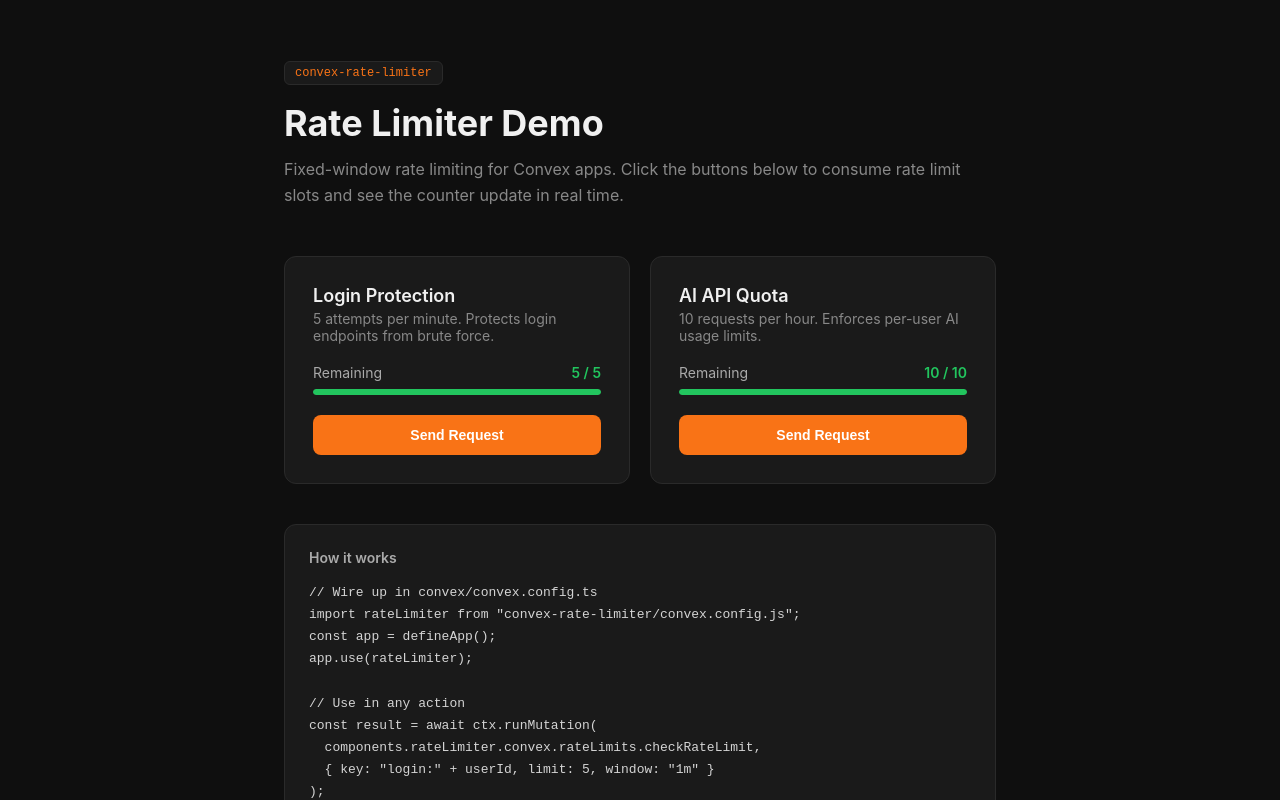
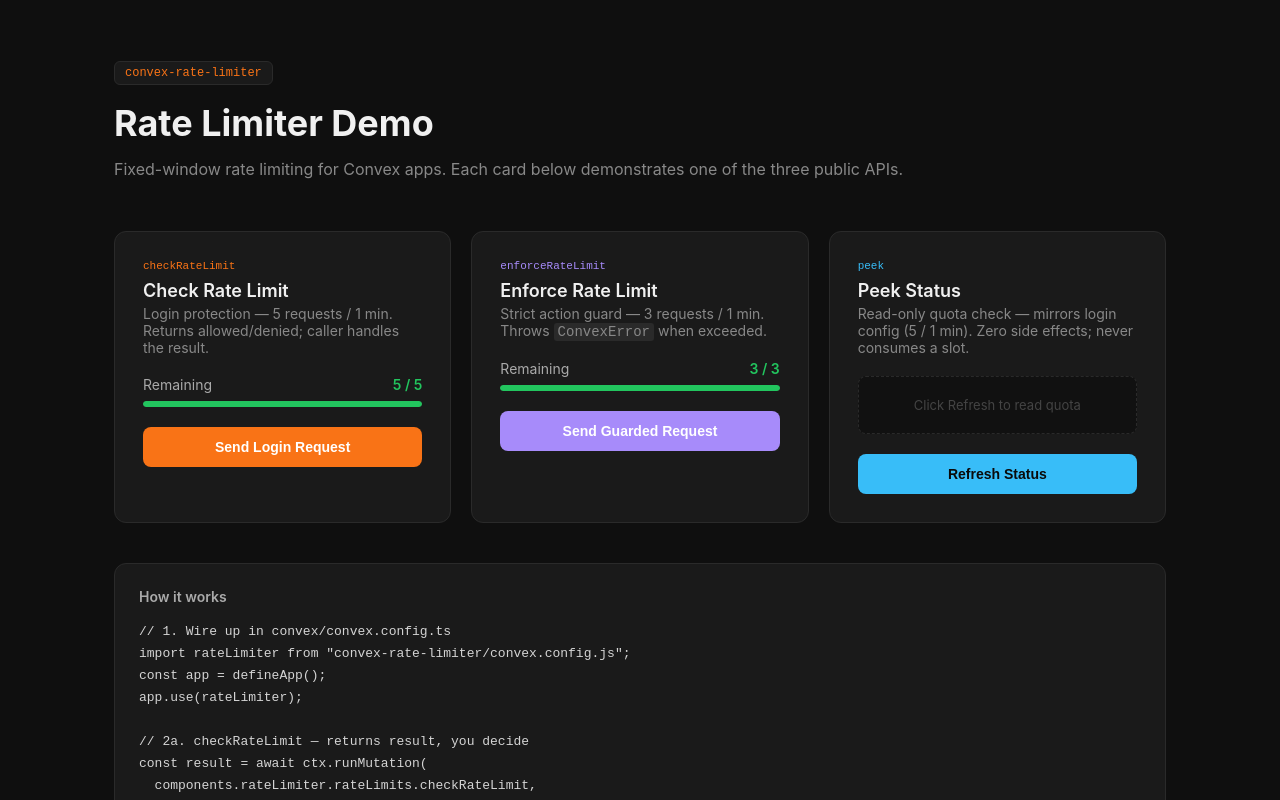
Before and after one commit to satyamdwivedi7/rate-limit-test, a Next.js app: page / in a window 1280 px wide. Shown: the top 800 px of the page. Built offline with nearby package versions, Linux system fonts and the light colour scheme; no server answers.

Commit message:
feat: three-card demo — checkRateLimit, enforceRateLimit, peek

```diff
--- a/app/page.tsx
+++ b/app/page.tsx
@@ -3,8 +3,6 @@
 import { useAction } from "convex/react";
 import { useEffect, useRef, useState } from "react";
 import { api } from "../convex/_generated/api";
-
-type Result = { allowed: boolean; remaining: number; resetAt: number };
 
 function formatReset(resetAt: number) {
   const secs = Math.max(0, Math.ceil((resetAt - Date.now()) / 1000));
@@ -12,121 +10,167 @@ function formatReset(resetAt: number) {
   return `${secs}s`;
 }
 
-function RateLimitCard({
-  title,
-  description,
-  limit,
-  actionFn,
-  userId,
-}: {
-  title: string;
-  description: string;
-  limit: number;
-  actionFn: (args: { userId: string }) => Promise<Result>;
-  userId: string;
-}) {
-  const [result, setResult] = useState<Result | null>(null);
+function ProgressBar({ remaining, limit }: { remaining: number; limit: number }) {
+  const pct = (remaining / limit) * 100;
+  const color = pct > 50 ? "#22c55e" : pct > 20 ? "#f59e0b" : "#ef4444";
+  return (
+    <div>
+      <div style={{ display: "flex", justifyContent: "space-between", marginBottom: 8, fontSize: 14 }}>
+        <span style={{ color: "#aaa" }}>Remaining</span>
+        <span style={{ fontWeight: 600, color }}>{remaining} / {limit}</span>
+      </div>
+      <div style={{ background: "#2a2a2a", borderRadius: 4, height: 6, overflow: "hidden" }}>
+        <div style={{ width: `${pct}%`, height: "100%", background: color, borderRadius: 4, transition: "all 0.3s ease" }} />
+      </div>
+    </div>
+  );
+}
+
+// Card 1: checkRateLimit
+function CheckCard({ userId }: { userId: string }) {
+  const LIMIT = 5;
+  const loginAttempt = useAction(api.actions.loginAttempt);
+  const [result, setResult] = useState<{ allowed: boolean; remaining: number; resetAt: number } | null>(null);
   const [loading, setLoading] = useState(false);
-  const [error, setError] = useState<string | null>(null);
 
   async function handleClick() {
     setLoading(true);
-    setError(null);
     try {
-      const r = await actionFn({ userId });
-      setResult(r);
-    } catch (e) {
-      setError(e instanceof Error ? e.message : "Request failed");
+      setResult(await loginAttempt({ userId }));
     } finally {
       setLoading(false);
     }
   }
 
-  const remaining = result?.remaining ?? limit;
-  const resetAt = result?.resetAt ?? null;
+  const remaining = result?.remaining ?? LIMIT;
   const allowed = result?.allowed ?? true;
-  const pct = (remaining / limit) * 100;
-  const barColor = pct > 50 ? "#22c55e" : pct > 20 ? "#f59e0b" : "#ef4444";
 
   return (
-    <div style={{
-      background: "#1a1a1a",
-      border: `1px solid ${allowed ? "#2a2a2a" : "#ef444440"}`,
-      borderRadius: 12,
-      padding: 28,
-      display: "flex",
-      flexDirection: "column",
-      gap: 20,
-    }}>
+    <div style={{ background: "#1a1a1a", border: `1px solid ${allowed ? "#2a2a2a" : "#ef444440"}`, borderRadius: 12, padding: 28, display: "flex", flexDirection: "column", gap: 20 }}>
       <div>
-        <h2 style={{ fontSize: 18, fontWeight: 600, marginBottom: 4 }}>{title}</h2>
-        <p style={{ color: "#888", fontSize: 14 }}>{description}</p>
+        <div style={{ fontFamily: "monospace", fontSize: 11, color: "#f97316", marginBottom: 8 }}>checkRateLimit</div>
+        <h2 style={{ fontSize: 18, fontWeight: 600, marginBottom: 4 }}>Check Rate Limit</h2>
+        <p style={{ color: "#888", fontSize: 14 }}>Login protection — 5 requests / 1 min. Returns allowed/denied; caller handles the result.</p>
       </div>
 
+      <ProgressBar remaining={remaining} limit={LIMIT} />
+
+      {result && (
+        <>
+          <div style={{ background: allowed ? "#16231a" : "#230e0e", border: `1px solid ${allowed ? "#22c55e30" : "#ef444430"}`, borderRadius: 8, padding: "10px 14px", fontSize: 13, fontFamily: "monospace", color: allowed ? "#86efac" : "#fca5a5" }}>
+            {allowed ? "✓ allowed" : "✗ rate limited"} · remaining: {result.remaining} · resets in {formatReset(result.resetAt)}
+          </div>
+          <div style={{ fontFamily: "monospace", fontSize: 12, color: "#555", lineHeight: 1.6 }}>
+            {`{ allowed: ${result.allowed}, remaining: ${result.remaining}, resetAt: ${result.resetAt} }`}
+          </div>
+        </>
+      )}
+
+      <button onClick={handleClick} disabled={loading} style={{ background: loading ? "#2a2a2a" : "#f97316", color: "#fff", border: "none", borderRadius: 8, padding: "12px 20px", fontSize: 14, fontWeight: 600, cursor: loading ? "not-allowed" : "pointer", transition: "background 0.2s" }}>
+        {loading ? "Sending…" : "Send Login Request"}
+      </button>
+    </div>
+  );
+}
+
+// Card 2: enforceRateLimit
+type EnforceResult =
+  | { rateLimited: false; remaining: number; resetAt: number }
+  | { rateLimited: true; remaining: 0; resetAt: number };
+
+function EnforceCard({ userId }: { userId: string }) {
+  const LIMIT = 3;
+  const enforceAttempt = useAction(api.actions.enforceAttempt);
+  const [result, setResult] = useState<EnforceResult | null>(null);
+  const [loading, setLoading] = useState(false);
+
+  async function handleClick() {
+    setLoading(true);
+    try {
+      setResult(await enforceAttempt({ userId }));
+    } finally {
+      setLoading(false);
+    }
+  }
+
+  const remaining = result ? result.remaining : LIMIT;
+  const rateLimited = result?.rateLimited ?? false;
+
+  return (
+    <div style={{ background: "#1a1a1a", border: `1px solid ${rateLimited ? "#ef444440" : "#2a2a2a"}`, borderRadius: 12, padding: 28, display: "flex", flexDirection: "column", gap: 20 }}>
       <div>
-        <div style={{ display: "flex", justifyContent: "space-between", marginBottom: 8, fontSize: 14 }}>
-          <span style={{ color: "#aaa" }}>Remaining</span>
-          <span style={{ fontWeight: 600, color: barColor }}>{remaining} / {limit}</span>
-        </div>
-        <div style={{ background: "#2a2a2a", borderRadius: 4, height: 6, overflow: "hidden" }}>
-          <div style={{
-            width: `${pct}%`,
-            height: "100%",
-            background: barColor,
-            borderRadius: 4,
-            transition: "all 0.3s ease",
-          }} />
-        </div>
-        {resetAt && (
-          <p style={{ color: "#666", fontSize: 12, marginTop: 8 }}>
-            Resets in {formatReset(resetAt)}
-          </p>
-        )}
+        <div style={{ fontFamily: "monospace", fontSize: 11, color: "#a78bfa", marginBottom: 8 }}>enforceRateLimit</div>
+        <h2 style={{ fontSize: 18, fontWeight: 600, marginBottom: 4 }}>Enforce Rate Limit</h2>
+        <p style={{ color: "#888", fontSize: 14 }}>Strict action guard — 3 requests / 1 min. Throws <code style={{ background: "#2a2a2a", padding: "1px 4px", borderRadius: 3 }}>ConvexError</code> when exceeded.</p>
       </div>
 
+      <ProgressBar remaining={remaining} limit={LIMIT} />
+
       {result && (
-        <div style={{
-          background: allowed ? "#16231a" : "#230e0e",
-          border: `1px solid ${allowed ? "#22c55e30" : "#ef444430"}`,
-          borderRadius: 8,
-          padding: "10px 14px",
-          fontSize: 13,
-          fontFamily: "monospace",
-          color: allowed ? "#86efac" : "#fca5a5",
-        }}>
-          {allowed ? "✓ allowed" : "✗ rate limited"} · remaining: {result.remaining} · resets in {formatReset(result.resetAt)}
+        <>
+          <div style={{ background: rateLimited ? "#230e0e" : "#16231a", border: `1px solid ${rateLimited ? "#ef444430" : "#22c55e30"}`, borderRadius: 8, padding: "10px 14px", fontSize: 13, fontFamily: "monospace", color: rateLimited ? "#fca5a5" : "#86efac" }}>
+            {rateLimited ? "✗ ConvexError thrown" : "✓ allowed"} · resets in {formatReset(result.resetAt)}
+          </div>
+          <div style={{ fontFamily: "monospace", fontSize: 12, color: "#555", lineHeight: 1.6 }}>
+            {rateLimited
+              ? `{ code: "RATE_LIMITED", remaining: 0, resetAt: ${result.resetAt} }`
+              : `{ remaining: ${result.remaining}, resetAt: ${result.resetAt} }`}
+          </div>
+        </>
+      )}
+
+      <button onClick={handleClick} disabled={loading} style={{ background: loading ? "#2a2a2a" : "#a78bfa", color: "#fff", border: "none", borderRadius: 8, padding: "12px 20px", fontSize: 14, fontWeight: 600, cursor: loading ? "not-allowed" : "pointer", transition: "background 0.2s" }}>
+        {loading ? "Sending…" : "Send Guarded Request"}
+      </button>
+    </div>
+  );
+}
+
+// Card 3: peek
+function PeekCard({ userId }: { userId: string }) {
+  const LIMIT = 5;
+  const getStatus = useAction(api.actions.getStatus);
+  const [status, setStatus] = useState<{ remaining: number; resetAt: number | null } | null>(null);
+  const [loading, setLoading] = useState(false);
+
+  async function handleClick() {
+    setLoading(true);
+    try {
+      setStatus(await getStatus({ userId, type: "login" }));
+    } finally {
+      setLoading(false);
+    }
+  }
+
+  return (
+    <div style={{ background: "#1a1a1a", border: "1px solid #2a2a2a", borderRadius: 12, padding: 28, display: "flex", flexDirection: "column", gap: 20 }}>
+      <div>
+        <div style={{ fontFamily: "monospace", fontSize: 11, color: "#38bdf8", marginBottom: 8 }}>peek</div>
+        <h2 style={{ fontSize: 18, fontWeight: 600, marginBottom: 4 }}>Peek Status</h2>
+        <p style={{ color: "#888", fontSize: 14 }}>Read-only quota check — mirrors login config (5 / 1 min). Zero side effects; never consumes a slot.</p>
+      </div>
+
+      {status ? (
+        <ProgressBar remaining={status.remaining} limit={LIMIT} />
+      ) : (
+        <div style={{ background: "#111", border: "1px dashed #2a2a2a", borderRadius: 8, padding: "20px 14px", textAlign: "center", color: "#444", fontSize: 13 }}>
+          Click Refresh to read quota
         </div>
       )}
 
-      {error && (
-        <div style={{
-          background: "#230e0e",
-          border: "1px solid #ef444430",
-          borderRadius: 8,
-          padding: "10px 14px",
-          fontSize: 13,
-          color: "#fca5a5",
-        }}>
-          ✗ {error}
-        </div>
+      {status && (
+        <>
+          <div style={{ background: "#0f1e2a", border: "1px solid #38bdf830", borderRadius: 8, padding: "10px 14px", fontSize: 13, fontFamily: "monospace", color: "#7dd3fc" }}>
+            ◎ read-only · no slot consumed · remaining: {status.remaining}
+          </div>
+          <div style={{ fontFamily: "monospace", fontSize: 12, color: "#555", lineHeight: 1.6 }}>
+            {`{ remaining: ${status.remaining}, resetAt: ${status.resetAt ?? "null"} }`}
+          </div>
+        </>
       )}
 
-      <button
-        onClick={handleClick}
-        disabled={loading}
-        style={{
-          background: loading ? "#2a2a2a" : "#f97316",
-          color: "#fff",
-          border: "none",
-          borderRadius: 8,
-          padding: "12px 20px",
-          fontSize: 14,
-          fontWeight: 600,
-          cursor: loading ? "not-allowed" : "pointer",
-          transition: "background 0.2s",
-        }}
-      >
-        {loading ? "Sending…" : "Send Request"}
+      <button onClick={handleClick} disabled={loading} style={{ background: loading ? "#2a2a2a" : "#38bdf8", color: "#0a0a0a", border: "none", borderRadius: 8, padding: "12px 20px", fontSize: 14, fontWeight: 600, cursor: loading ? "not-allowed" : "pointer", transition: "background 0.2s" }}>
+        {loading ? "Reading…" : "Refresh Status"}
       </button>
     </div>
   );
@@ -154,96 +198,62 @@ function useSessionUserId() {
 
 export default function Home() {
   const userId = useSessionUserId();
-
-  const loginAction = useAction(api.actions.loginAttempt);
-  const aiAction = useAction(api.actions.aiRequest);
-
   if (!userId) return null;
 
   return (
-    <main style={{ maxWidth: 760, margin: "0 auto", padding: "60px 24px" }}>
+    <main style={{ maxWidth: 1100, margin: "0 auto", padding: "60px 24px" }}>
       <div style={{ marginBottom: 48 }}>
-        <div style={{
-          display: "inline-block",
-          background: "#1a1a1a",
-          border: "1px solid #2a2a2a",
-          borderRadius: 6,
-          padding: "4px 10px",
-          fontSize: 12,
-          color: "#f97316",
-          marginBottom: 16,
-          fontFamily: "monospace",
-        }}>
+        <div style={{ display: "inline-block", background: "#1a1a1a", border: "1px solid #2a2a2a", borderRadius: 6, padding: "4px 10px", fontSize: 12, color: "#f97316", marginBottom: 16, fontFamily: "monospace" }}>
           convex-rate-limiter
         </div>
-        <h1 style={{ fontSize: 36, fontWeight: 700, marginBottom: 12 }}>
-          Rate Limiter Demo
-        </h1>
+        <h1 style={{ fontSize: 36, fontWeight: 700, marginBottom: 12 }}>Rate Limiter Demo</h1>
         <p style={{ color: "#888", fontSize: 16, lineHeight: 1.6 }}>
-          Fixed-window rate limiting for Convex apps. Click the buttons below to consume
-          rate limit slots and see the counter update in real time.
+          Fixed-window rate limiting for Convex apps. Each card below demonstrates one of the three public APIs.
         </p>
       </div>
 
-      <div style={{ display: "grid", gridTemplateColumns: "1fr 1fr", gap: 20, marginBottom: 40 }}>
-        <RateLimitCard
-          title="Login Protection"
-          description="5 attempts per minute. Protects login endpoints from brute force."
-          limit={5}
-          actionFn={loginAction}
-          userId={userId}
-        />
-        <RateLimitCard
-          title="AI API Quota"
-          description="10 requests per hour. Enforces per-user AI usage limits."
-          limit={10}
-          actionFn={aiAction}
-          userId={userId}
-        />
+      <div style={{ display: "grid", gridTemplateColumns: "repeat(3, 1fr)", gap: 20, marginBottom: 40 }}>
+        <CheckCard userId={userId} />
+        <EnforceCard userId={userId} />
+        <PeekCard userId={userId} />
       </div>
 
-      <div style={{
-        background: "#1a1a1a",
-        border: "1px solid #2a2a2a",
-        borderRadius: 12,
-        padding: 24,
-      }}>
+      <div style={{ background: "#1a1a1a", border: "1px solid #2a2a2a", borderRadius: 12, padding: 24 }}>
         <h3 style={{ fontSize: 14, fontWeight: 600, marginBottom: 16, color: "#aaa" }}>How it works</h3>
-        <pre style={{
-          fontFamily: "monospace",
-          fontSize: 13,
-          color: "#d4d4d4",
-          lineHeight: 1.7,
-          overflowX: "auto",
-        }}>{`// Wire up in convex/convex.config.ts
+        <pre style={{ fontFamily: "monospace", fontSize: 13, color: "#d4d4d4", lineHeight: 1.7, overflowX: "auto" }}>{`// 1. Wire up in convex/convex.config.ts
 import rateLimiter from "convex-rate-limiter/convex.config.js";
 const app = defineApp();
 app.use(rateLimiter);
 
-// Use in any action
+// 2a. checkRateLimit — returns result, you decide
 const result = await ctx.runMutation(
-  components.rateLimiter.convex.rateLimits.checkRateLimit,
+  components.rateLimiter.rateLimits.checkRateLimit,
   { key: "login:" + userId, limit: 5, window: "1m" }
 );
-// { allowed: true, remaining: 4, resetAt: 1712345678000 }`}</pre>
+// { allowed: true, remaining: 4, resetAt: 1712345678000 }
+
+// 2b. enforceRateLimit — throws ConvexError if exceeded
+await ctx.runMutation(
+  components.rateLimiter.rateLimits.enforceRateLimit,
+  { key: "action:" + userId, limit: 3, window: "1m" }
+);
+// throws: ConvexError({ code: "RATE_LIMITED", remaining: 0, resetAt })
+
+// 2c. peek — read-only, no side effects
+const status = await ctx.runQuery(
+  components.rateLimiter.rateLimits.peek,
+  { key: "login:" + userId, limit: 5, window: "1m" }
+);
+// { remaining: 4, resetAt: 1712345678000 }
+// { remaining: 5, resetAt: null }  ← no active window yet`}</pre>
       </div>
 
       <p style={{ marginTop: 24, color: "#555", fontSize: 13, textAlign: "center" }}>
-        <a
-          href="https://www.npmjs.com/package/convex-rate-limiter"
-          style={{ color: "#f97316", textDecoration: "none" }}
-          target="_blank"
-          rel="noopener noreferrer"
-        >
+        <a href="https://www.npmjs.com/package/convex-rate-limiter" style={{ color: "#f97316", textDecoration: "none" }} target="_blank" rel="noopener noreferrer">
           npm install convex-rate-limiter
         </a>
         {" · "}
-        <a
-          href="https://github.com/satyamdwivedi7/convex-rate-limiter"
-          style={{ color: "#888", textDecoration: "none" }}
-          target="_blank"
-          rel="noopener noreferrer"
-        >
+        <a href="https://github.com/satyamdwivedi7/convex-rate-limiter" style={{ color: "#888", textDecoration: "none" }} target="_blank" rel="noopener noreferrer">
           GitHub
         </a>
       </p>
```
